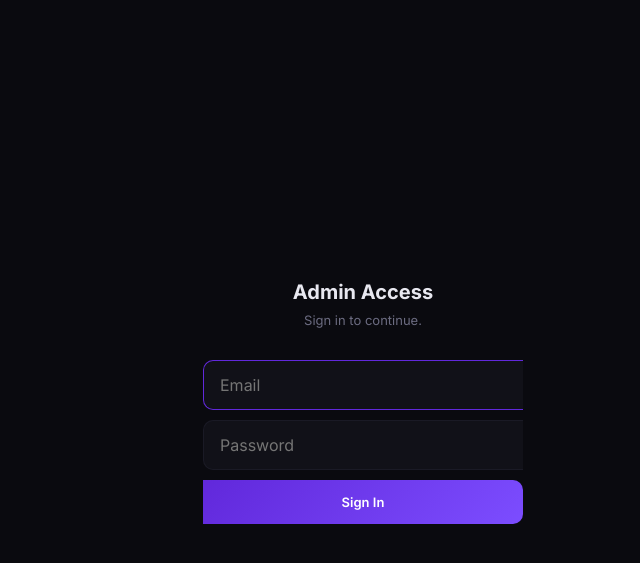
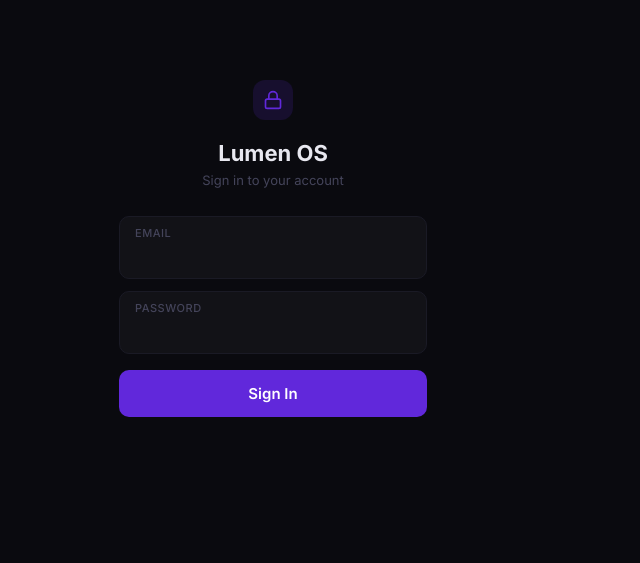
Before and after one commit to lumenmarketingsolutions/Lumen-coming-soon, a Flask app: page /admin in a window 1280 px wide. Shown: the top 563 px of the page, without its empty margins (277-917 px from the left). Run offline with Flask 3, Linux system fonts and the light colour scheme; some libraries are stand-ins or nearby versions.

Commit message:
Redesign admin login - floating labels, lock icon, Lumen OS branding, proper autocomplete
Co-Authored-By: Claude Opus 4.6 (1M context) <noreply@anthropic.com>

```diff
--- a/templates/admin.html
+++ b/templates/admin.html
@@ -140,15 +140,24 @@
 <body>
 <div class="container">
   {% if not authed %}
-  <div class="pin-card">
-    <h1>Admin Access</h1>
-    <p>Sign in to continue.</p>
-    <form class="pin-form" method="POST" style="display:flex;flex-direction:column;gap:10px;">
-      <input type="email" name="email" placeholder="Email" autofocus required style="text-align:left;padding:14px 16px;letter-spacing:0;">
-      <input type="password" name="password" placeholder="Password" required style="text-align:left;padding:14px 16px;letter-spacing:0;">
-      <button type="submit">Sign In</button>
+  <div class="pin-card" style="max-width:380px;padding:40px 36px;">
+    <div style="width:40px;height:40px;background:rgba(97,40,219,0.15);border-radius:12px;display:flex;align-items:center;justify-content:center;margin:0 auto 20px;">
+      <svg width="20" height="20" viewBox="0 0 24 24" fill="none" stroke="#6128DB" stroke-width="2" stroke-linecap="round"><rect x="3" y="11" width="18" height="11" rx="2"/><path d="M7 11V7a5 5 0 0110 0v4"/></svg>
+    </div>
+    <h1 style="font-size:22px;margin-bottom:6px;">Lumen OS</h1>
+    <p style="color:#44445a;font-size:13px;margin-bottom:28px;">Sign in to your account</p>
+    <form method="POST" autocomplete="on" style="display:flex;flex-direction:column;gap:12px;">
+      <div style="position:relative;">
+        <label style="position:absolute;top:10px;left:16px;font-size:11px;color:#44445a;font-weight:500;letter-spacing:0.5px;">EMAIL</label>
+        <input type="email" name="email" autocomplete="email" autofocus required style="text-align:left;padding:30px 16px 12px;letter-spacing:0;font-size:15px;width:100%;background:rgba(255,255,255,0.03);border:1px solid #1a1a25;border-radius:10px;color:#e8e8f0;font-family:inherit;outline:none;">
+      </div>
+      <div style="position:relative;">
+        <label style="position:absolute;top:10px;left:16px;font-size:11px;color:#44445a;font-weight:500;letter-spacing:0.5px;">PASSWORD</label>
+        <input type="password" name="password" autocomplete="current-password" required style="text-align:left;padding:30px 16px 12px;letter-spacing:0;font-size:15px;width:100%;background:rgba(255,255,255,0.03);border:1px solid #1a1a25;border-radius:10px;color:#e8e8f0;font-family:inherit;outline:none;">
+      </div>
+      <button type="submit" style="padding:14px;background:#6128DB;color:white;border:none;border-radius:10px;font-family:inherit;font-size:15px;font-weight:600;cursor:pointer;margin-top:4px;">Sign In</button>
     </form>
-    {% if error %}<p class="pin-error">Incorrect email or password</p>{% endif %}
+    {% if error %}<p class="pin-error" style="margin-top:16px;font-size:13px;">Incorrect email or password</p>{% endif %}
   </div>
   {% else %}
 
```
